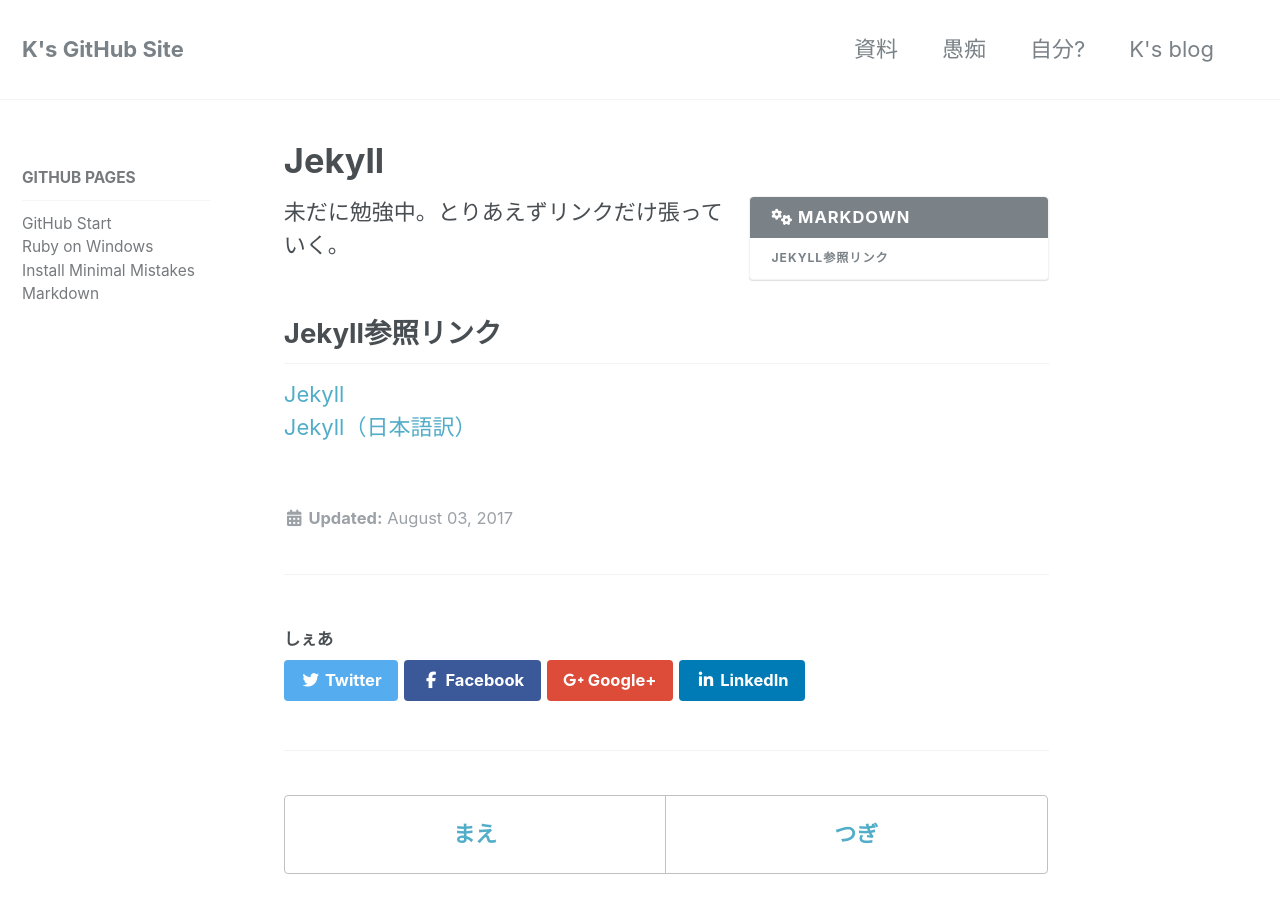
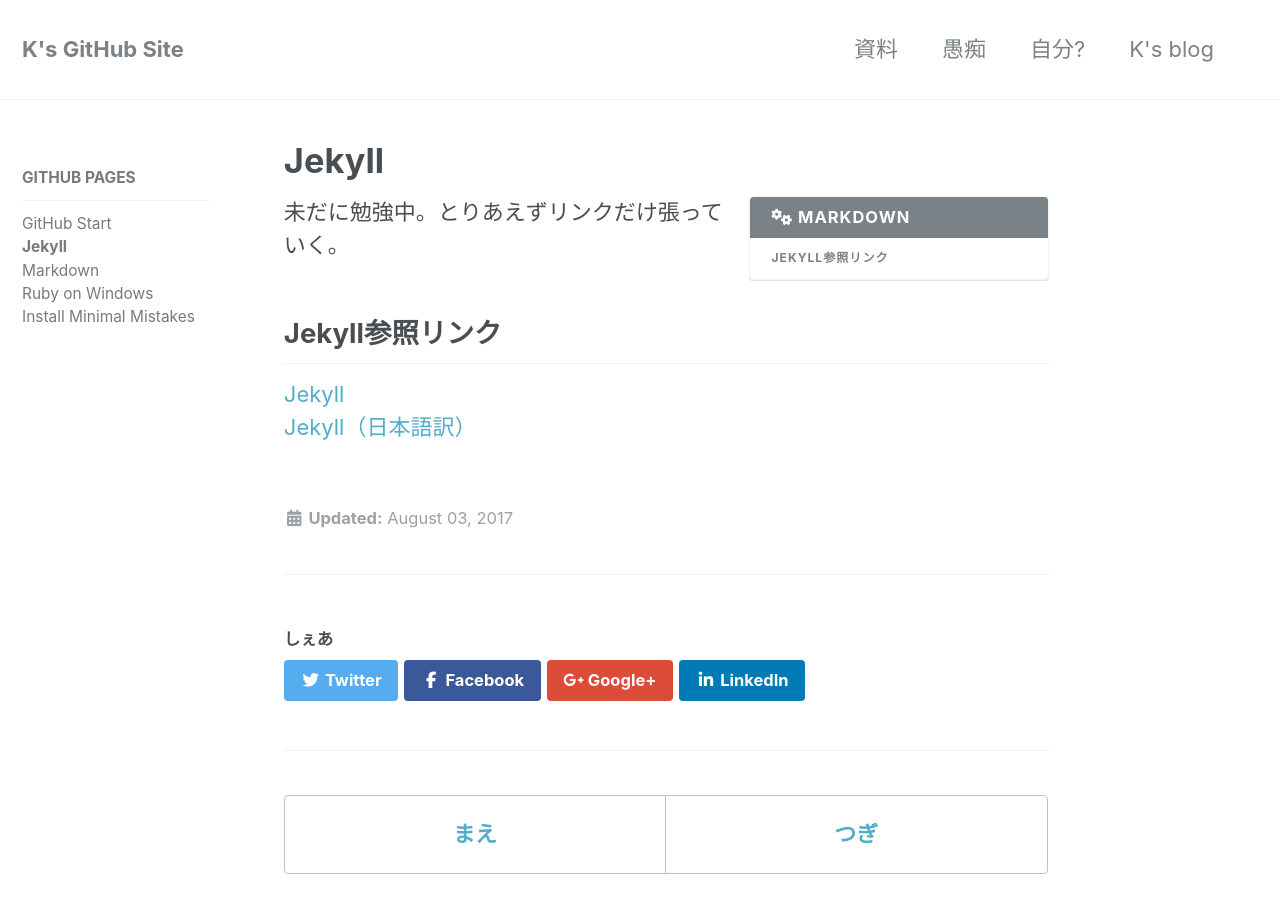
Before and after one commit to laureltreetop/laureltreetop.github.io, a Jekyll site: the page built from _docs/03-jekylle.md, in a window 1280 px wide and 900 px high. Built offline with Jekyll 4.4.1, drawn with Linux system fonts in a browser that asks for light colours; nearby versions of some CDN libraries.

Commit message:
Update navigation.yml

```diff
--- a/_data/navigation.yml
+++ b/_data/navigation.yml
@@ -26,12 +26,14 @@ docs:
     children:
       - title: "GitHub Start"
         url: /docs/github-start/
+      - title: "Jekyll"
+        url: /docs/jekyll/
+      - title: "Markdown"
+        url: /docs/markdown/
       - title: "Ruby on Windows"
         url: /docs/ruby-windows/
       - title: "Install Minimal Mistakes"
         url: /docs/minimal-mistakes/
-      - title: "Markdown"
-        url: /docs/markdown/
 #      - title: "Upgrading"
 #        url: /docs/upgrading/
 
```
